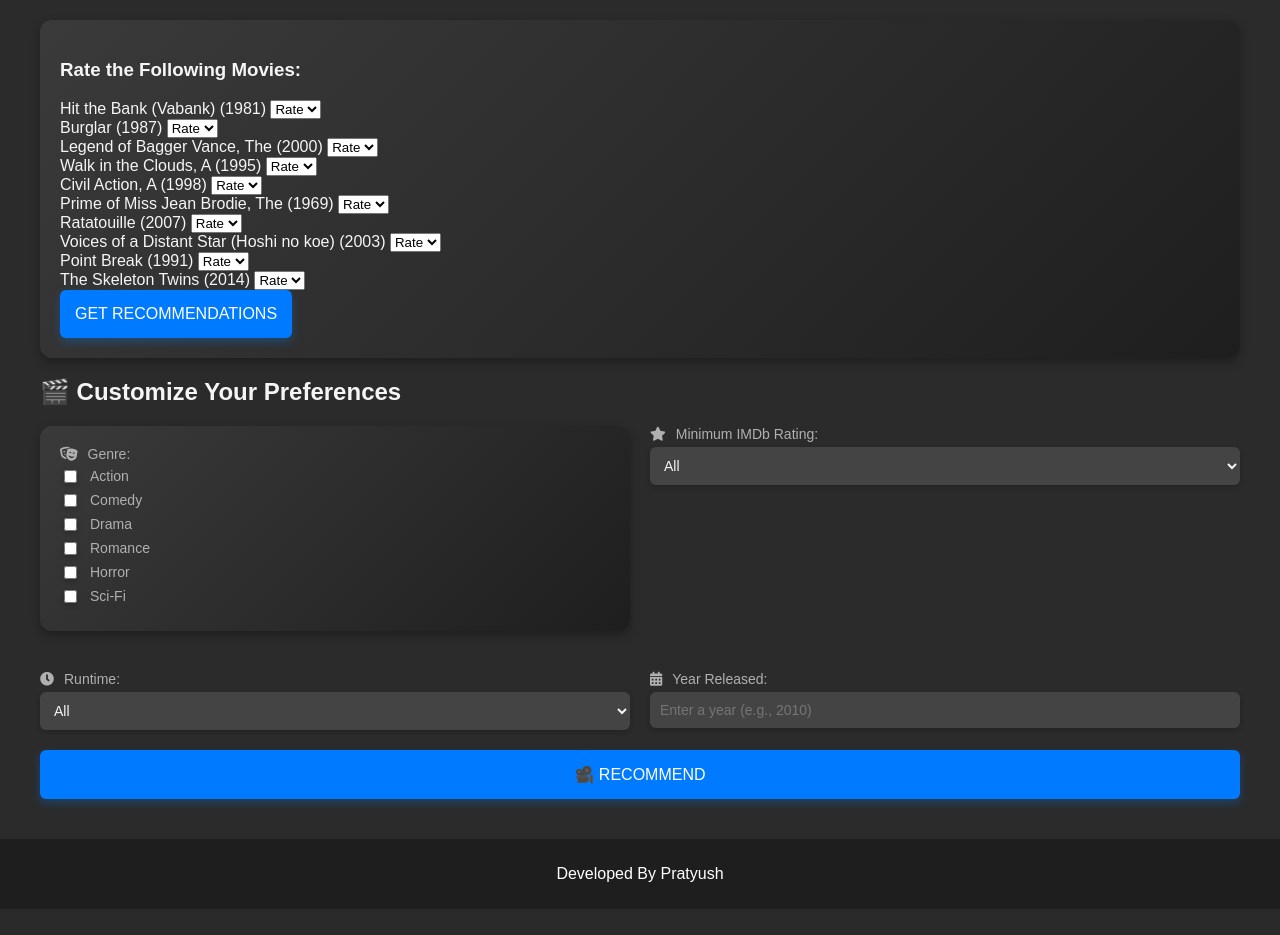
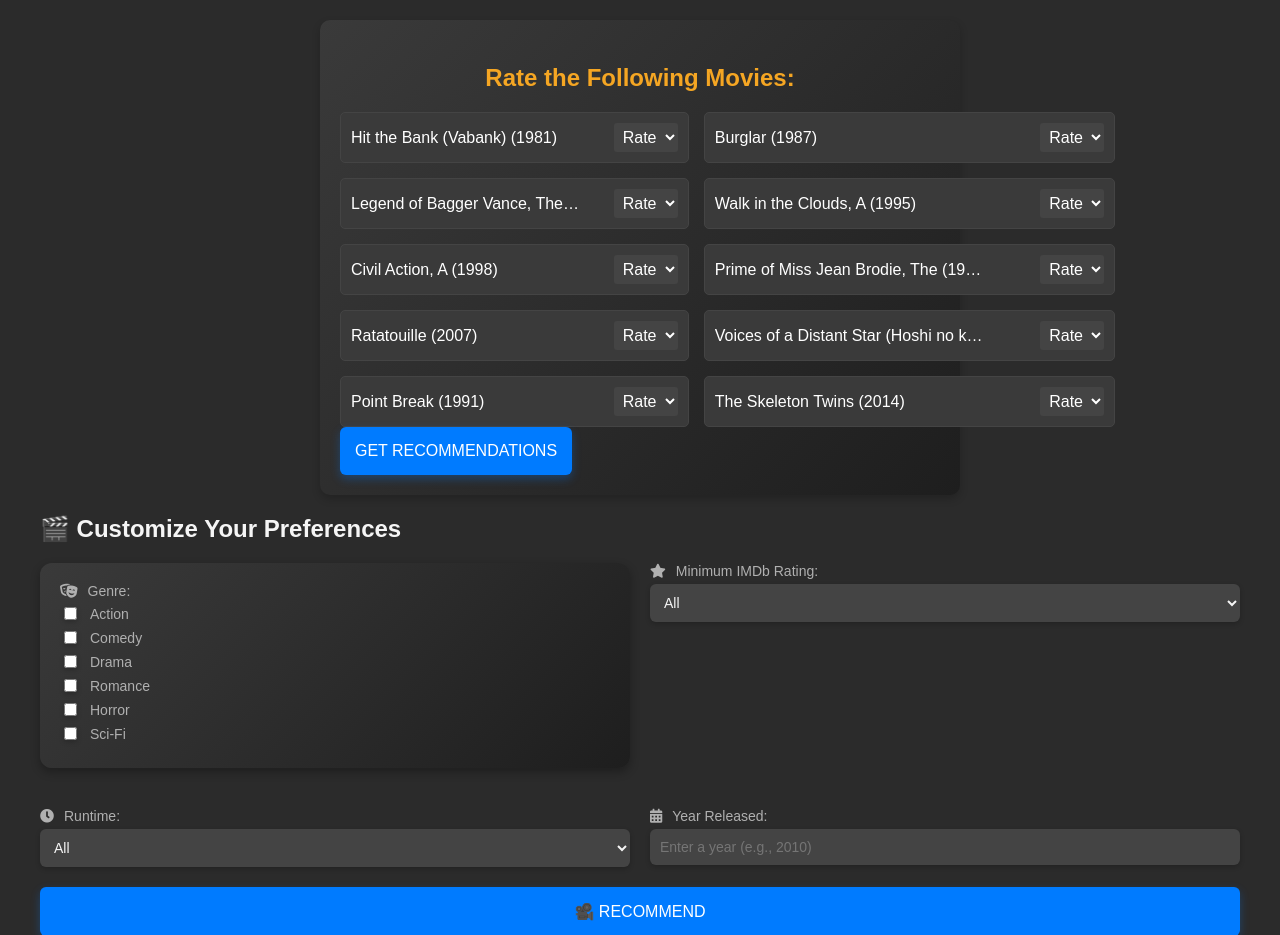
Before and after one commit to pratz-singh/ScreenSage, a Flask app: page / in a window 1280 px wide. Shown: the part 159-1094 px from the top of the page. Before the commit the page ends 1041 px from the top, so only its background shows below. Run offline with Flask 3, Linux system fonts and the light colour scheme; parts of the project's set-up code (start-up, migrations or seed data) failed here and were passed over.

Commit message:
Update style.css

```diff
--- a/static/css/style.css
+++ b/static/css/style.css
@@ -214,3 +214,91 @@
 .more-info:hover {
     color: #0f0;
 }
+
+
+
+
+
+
+
+
+#recommendations {
+        background-color: #2e2e2e; /* Dark theme background */
+        color: #ffffff; /* White text for contrast */
+        padding: 20px;
+        border-radius: 10px;
+        box-shadow: 0 4px 8px rgba(0, 0, 0, 0.2); /* Subtle shadow */
+        max-width: 600px;
+        margin: 0 auto;
+    }
+
+    #recommendations h3 {
+        text-align: center;
+        margin-bottom: 20px;
+        font-size: 1.5rem;
+        color: #f5a623; /* Accent color for the heading */
+    }
+
+    #movie-list {
+        display: grid;
+        grid-template-columns: 1fr 1fr; /* Two columns layout */
+        gap: 15px;
+    }
+
+    .movie {
+        display: flex;
+        justify-content: space-between;
+        align-items: center;
+        padding: 10px;
+        border: 1px solid #444444; /* Border for movie items */
+        border-radius: 5px;
+        background-color: #3a3a3a; /* Slightly lighter background */
+    }
+
+    .movie label {
+        font-size: 1rem;
+        color: #ffffff;
+        overflow: hidden;
+        text-overflow: ellipsis;
+        white-space: nowrap;
+        width: 70%; /* Limit label width */
+    }
+
+    .rating {
+        font-size: 1rem;
+        background-color: #444444;
+        color: #ffffff;
+        border: none;
+        border-radius: 3px;
+        padding: 5px;
+    }
+
+    .rating:focus {
+        outline: none;
+        border: 1px solid #f5a623; /* Highlight on focus */
+    }
+
+    .btn {
+        display: block;
+        width: 100%;
+        background-color: #f5a623;
+        color: #ffffff;
+        border: none;
+        border-radius: 5px;
+        padding: 10px;
+        font-size: 1rem;
+        font-weight: bold;
+        margin-top: 20px;
+        cursor: pointer;
+        text-align: center;
+        transition: background-color 0.3s;
+    }
+
+    .btn:hover {
+        background-color: #d48c1f; /* Slightly darker on hover */
+    }
+
+    .btn:focus {
+        outline: none;
+        box-shadow: 0 0 5px #f5a623; /* Glow effect on focus */
+    }
```
